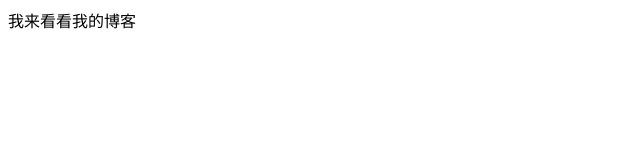
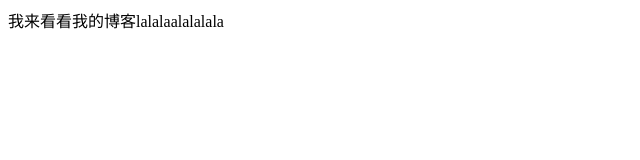
Before and after one commit to OK-zw/OK-zw.github.io, a plain HTML site: page about/index.html in a window 1280 px wide. Shown: the whole page, without its empty margins (0-640 px from the left). Drawn offline with Linux system fonts and the light colour scheme.

Commit message:
Site updated: 2020-04-30 11:27:52

```diff
--- a/about/index.html
+++ b/about/index.html
@@ -6,6 +6,6 @@
     <title>Document</title>
 </head>
 <body>
-    我来看看我的博客
+    我来看看我的博客lalalaalalalala
 </body>
 </html>
```
